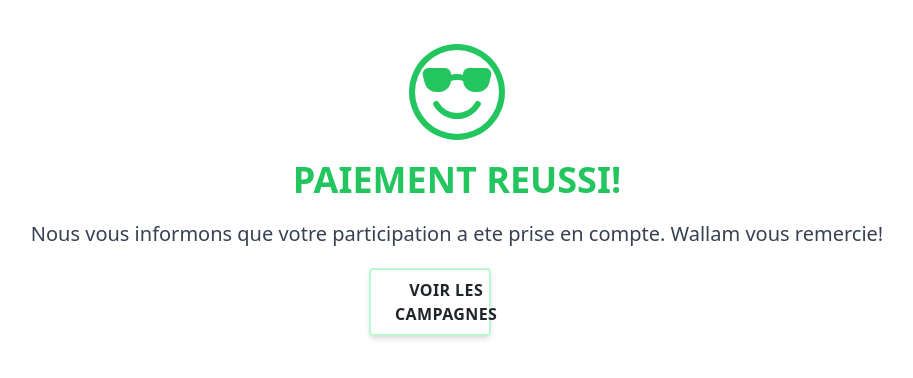
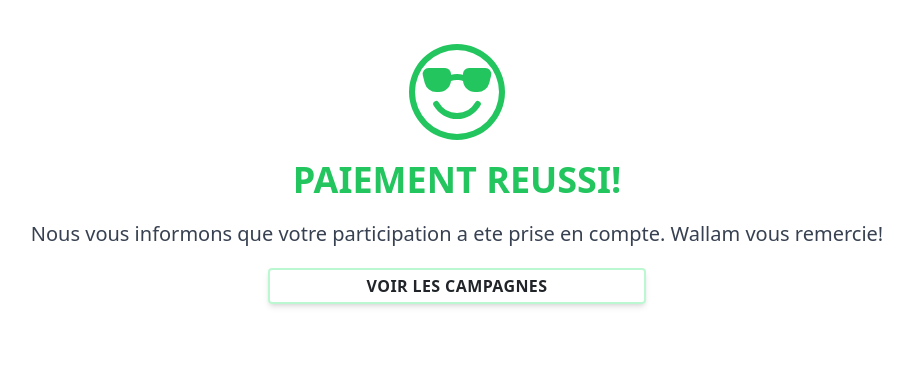
Before and after one commit to yapsee/wallam-angular, an Angular app: page /success in a window 1280 px wide. Shown: the top 378 px of the page, without its empty margins (183-1096 px from the left). Built offline with nearby package versions, Linux system fonts and the light colour scheme.

Commit message:
success and failure components for aggregator

```diff
--- a/src/app/public/success-payment/success-payment.component.html
+++ b/src/app/public/success-payment/success-payment.component.html
@@ -8,10 +8,10 @@
 
     <h1 class="text-4xl font-bold uppercase text-green-500 transition duration-500">Paiement reussi!</h1>
     <h2 class=" text-xl text-gray-700 transition duration-500">Nous vous informons que votre participation a ete prise en compte. Wallam vous remercie!</h2>
-    <div class="lg:ml-96 grid grid-cols-1 md:grid-cols-4 gap-4">
+    <div class="lg:w-2/5">
 
         <a href="/" title="Back to home"
-          class="lg:w-full md:w-32 tracking-wide font-bold rounded border-2 border-green-200 hover:text-white hover:border-white hover:bg-green-500 shadow-md py-2 px-6 inline-flex items-center transition duration-500">
+          class="lg:w-full md:w-30 tracking-wide font-bold rounded border-2 border-green-200 hover:text-white hover:border-white hover:bg-green-500 shadow-md py-1 px-6 inline-flex items-center transition duration-500">
           <span class="mx-auto">VOIR LES CAMPAGNES </span>
         </a>
 
```
